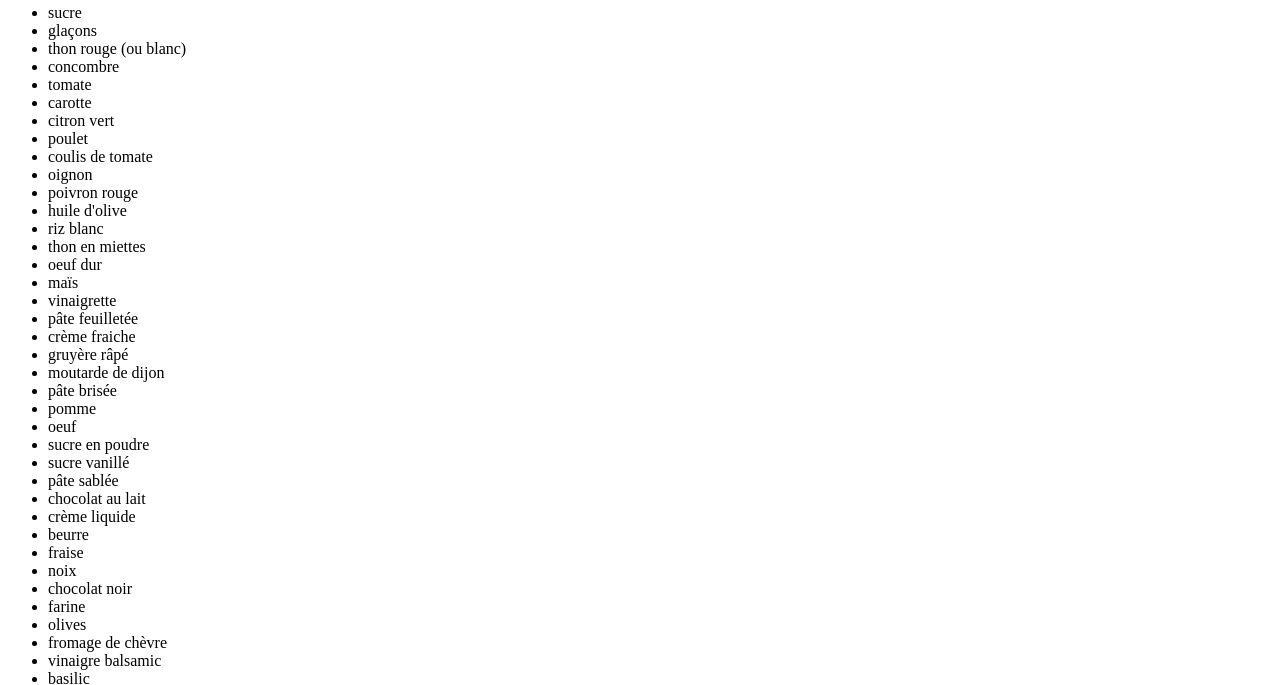
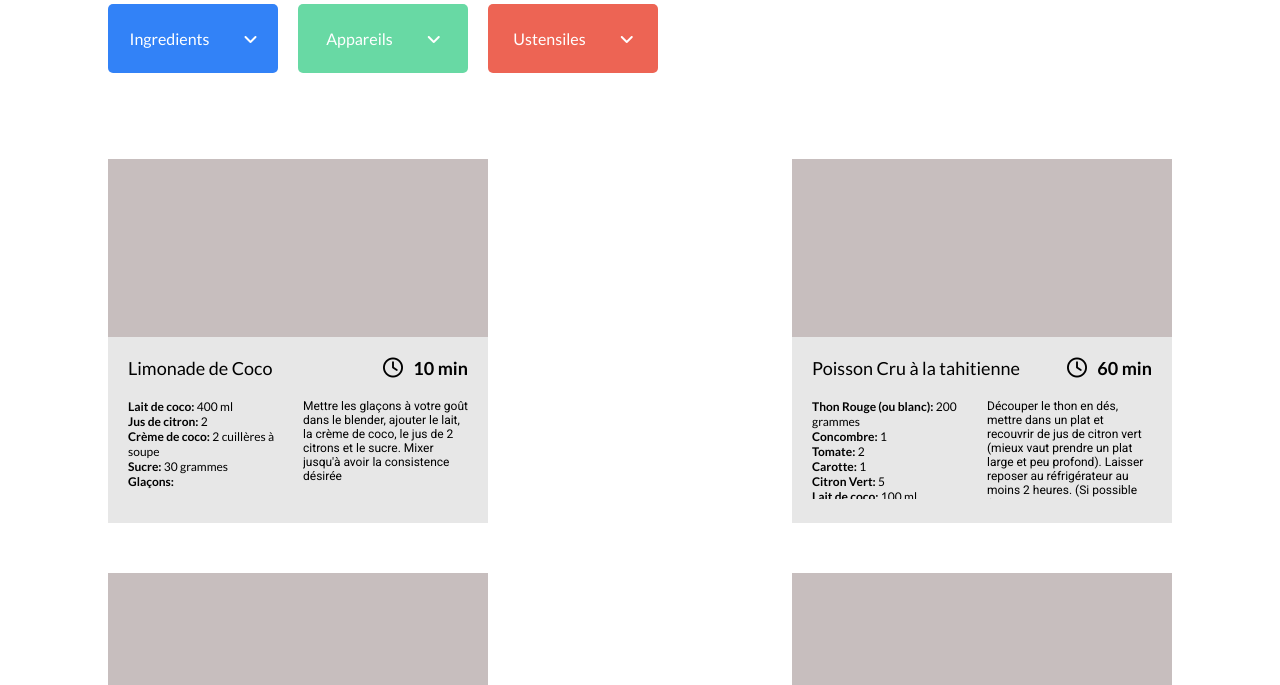
Before and after one commit to Aurelie715/Aurelie_bernard_P7, a website: page index.html in a window 1280 px wide. Shown: the part 265-950 px from the top of the page. Drawn offline with Linux system fonts and the light colour scheme; the site is published under a folder, as on GitHub Pages, so addresses that start at the root find nothing.

Commit message:
fix: css

```diff
--- a/index.html
+++ b/index.html
@@ -5,7 +5,7 @@
     <meta http-equiv="X-UA-Compatible" content="IE=edge" />
     <meta name="viewport" content="width=device-width, initial-scale=1.0" />
     <title>Document</title>
-    <link rel="stylesheet" href="/public/css/style.css" />
+    <link rel="stylesheet" href="./public/css/style.css" />
     <link rel="preconnect" href="https://fonts.googleapis.com" />
     <link rel="preconnect" href="https://fonts.gstatic.com" crossorigin />
     <link href="https://fonts.googleapis.com/css2?family=DM+Sans:wght@700&family=Lato:wght@400;700&family=Roboto&display=swap" rel="stylesheet" />
```
